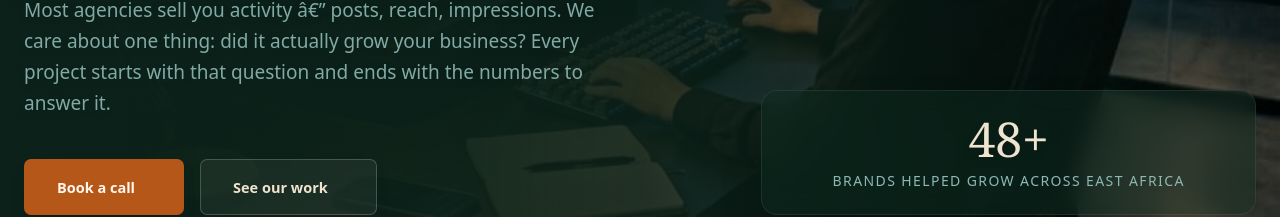
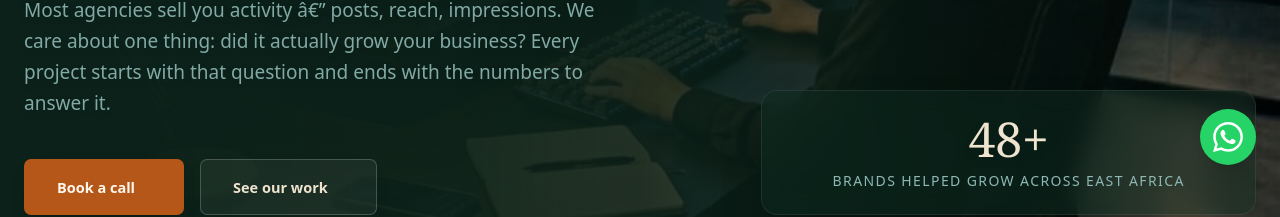
Before and after one commit to aokreative/Kreative-AO, a Next.js app: page / in a window 1280 px wide. Shown: the part 611-828 px from the top of the page. Built offline with nearby package versions, Linux system fonts and the light colour scheme; no server answers.

Commit message:
Add floating WhatsApp button and contact page social links

```diff
--- a/src/app/contact/page.tsx
+++ b/src/app/contact/page.tsx
@@ -65,9 +65,21 @@
             </div>
             <div className="flex flex-col gap-2">
               <h2 className="label text-ink-3">Prefer to talk</h2>
-              <a href="/book" className="w-fit text-[16px] text-accent-ink underline underline-offset-4">
+              <a href="/book" className="w-fit text-[16px] text-accent-ink underline underline-offset-4 mb-2">
                 Book a 15-minute call
               </a>
+              <h2 className="label text-ink-3 mt-4">Follow us</h2>
+              <div className="flex items-center gap-4">
+                <a href={SITE.socials.instagram} target="_blank" rel="noopener noreferrer" aria-label="Instagram" className="text-ink-2 hover:text-accent-ink transition-colors">
+                  <svg width="20" height="20" viewBox="0 0 24 24" fill="none" stroke="currentColor" strokeWidth="2" strokeLinecap="round" strokeLinejoin="round"><rect x="2" y="2" width="20" height="20" rx="5" ry="5"></rect><path d="M16 11.37A4 4 0 1 1 12.63 8 4 4 0 0 1 16 11.37z"></path><line x1="17.5" y1="6.5" x2="17.51" y2="6.5"></line></svg>
+                </a>
+                <a href={SITE.socials.tiktok} target="_blank" rel="noopener noreferrer" aria-label="TikTok" className="text-ink-2 hover:text-accent-ink transition-colors">
+                  <svg width="20" height="20" viewBox="0 0 24 24" fill="none" stroke="currentColor" strokeWidth="2" strokeLinecap="round" strokeLinejoin="round"><path d="M9 12a4 4 0 1 0 4 4V4a5 5 0 0 0 5 5"></path></svg>
+                </a>
+                <a href={SITE.socials.linkedin} target="_blank" rel="noopener noreferrer" aria-label="LinkedIn" className="text-ink-2 hover:text-accent-ink transition-colors">
+                  <svg width="20" height="20" viewBox="0 0 24 24" fill="none" stroke="currentColor" strokeWidth="2" strokeLinecap="round" strokeLinejoin="round"><path d="M16 8a6 6 0 0 1 6 6v7h-4v-7a2 2 0 0 0-2-2 2 2 0 0 0-2 2v7h-4v-7a6 6 0 0 1 6-6z"></path><rect x="2" y="9" width="4" height="12"></rect><circle cx="4" cy="4" r="2"></circle></svg>
+                </a>
+              </div>
             </div>
             <div className="flex flex-col gap-2 border-t border-line-soft pt-6">
               <h2 className="label text-ink-3">Already using Duka POS?</h2>
--- a/src/app/page.tsx
+++ b/src/app/page.tsx
@@ -7,6 +7,7 @@
 import { FAQ } from "@/components/sections/faq";
 import { Journal } from "@/components/sections/journal";
 import { Contact } from "@/components/sections/contact";
+import { FloatingWhatsApp } from "@/components/floating-whatsapp";
 
 export default function Home() {
   return (
@@ -20,6 +21,7 @@
       <FAQ />
       <Journal />
       <Contact />
+      <FloatingWhatsApp />
     </>
   );
 }
--- /dev/null
+++ b/src/components/floating-whatsapp.tsx
@@ -0,0 +1,23 @@
+import { SITE } from "@/lib/site";
+
+export function FloatingWhatsApp() {
+  return (
+    <a
+      href={SITE.whatsapp}
+      target="_blank"
+      rel="noopener noreferrer"
+      aria-label="Chat on WhatsApp"
+      className="fixed bottom-6 right-6 z-50 flex items-center justify-center w-14 h-14 bg-[#25D366] text-white rounded-full shadow-lg hover:scale-110 hover:shadow-xl transition-all duration-300"
+    >
+      <svg
+        width="30"
+        height="30"
+        viewBox="0 0 24 24"
+        fill="currentColor"
+        xmlns="http://www.w3.org/2000/svg"
+      >
+        <path d="M17.472 14.382c-.297-.149-1.758-.867-2.03-.967-.273-.099-.471-.148-.67.15-.197.297-.767.966-.94 1.164-.173.199-.347.223-.644.075-.297-.15-1.255-.463-2.39-1.475-.883-.788-1.48-1.761-1.653-2.059-.173-.297-.018-.458.13-.606.134-.133.298-.347.446-.52.149-.174.198-.298.298-.497.099-.198.05-.371-.025-.52-.075-.149-.669-1.612-.916-2.207-.242-.579-.487-.5-.669-.51-.173-.008-.371-.01-.57-.01-.198 0-.52.074-.792.372-.272.297-1.04 1.016-1.04 2.479 0 1.462 1.065 2.875 1.213 3.074.149.198 2.096 3.2 5.077 4.487.709.306 1.262.489 1.694.625.712.227 1.36.195 1.871.118.571-.085 1.758-.719 2.006-1.413.248-.694.248-1.289.173-1.413-.074-.124-.272-.198-.57-.347m-5.421 7.403h-.004a9.87 9.87 0 01-5.031-1.378l-.361-.214-3.741.982.998-3.648-.235-.374a9.86 9.86 0 01-1.51-5.26c.001-5.45 4.436-9.884 9.888-9.884 2.64 0 5.122 1.03 6.988 2.898a9.825 9.825 0 012.893 6.994c-.003 5.45-4.437 9.884-9.885 9.884m8.413-18.297A11.815 11.815 0 0012.05 0C5.495 0 .16 5.335.157 11.892c0 2.096.547 4.142 1.588 5.945L.057 24l6.305-1.654a11.882 11.882 0 005.683 1.448h.005c6.554 0 11.89-5.335 11.893-11.893a11.821 11.821 0 00-3.48-8.413z" />
+      </svg>
+    </a>
+  );
+}
```
